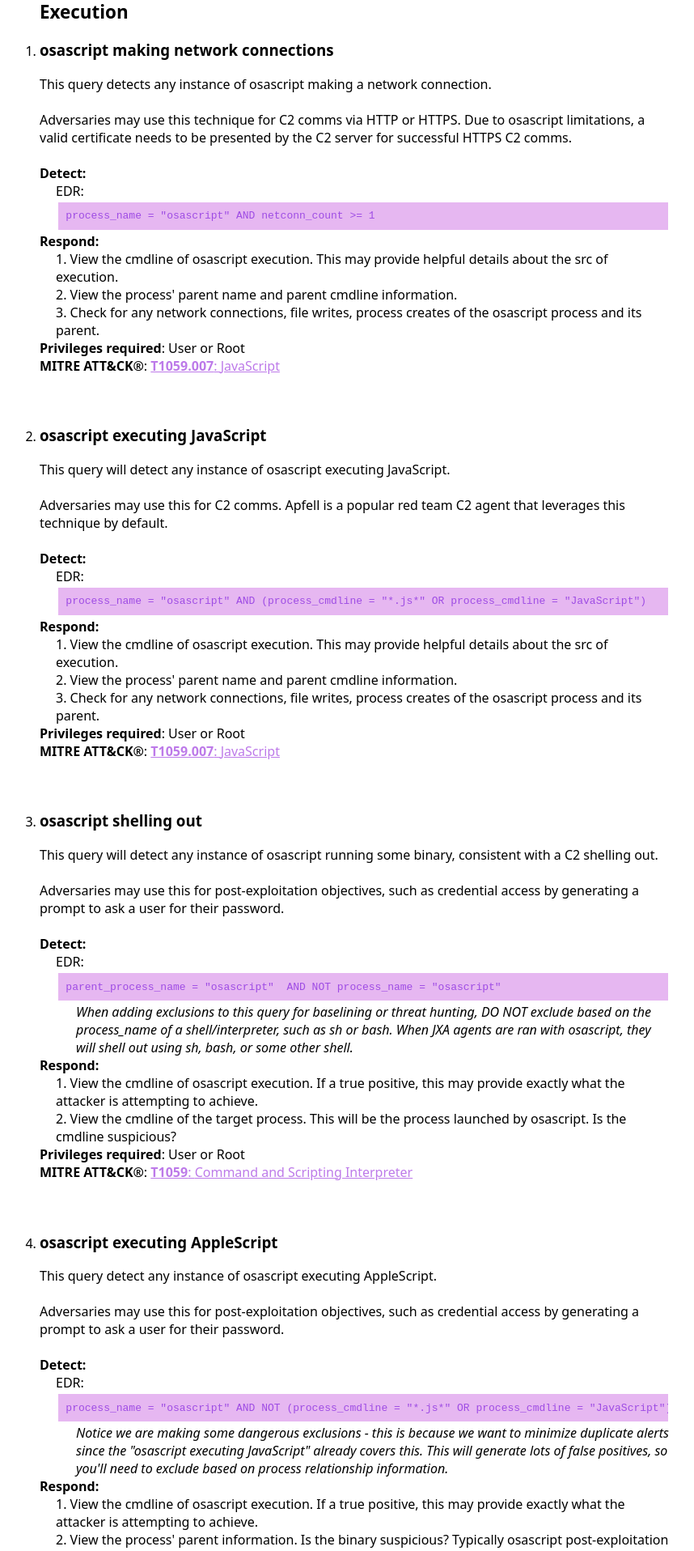
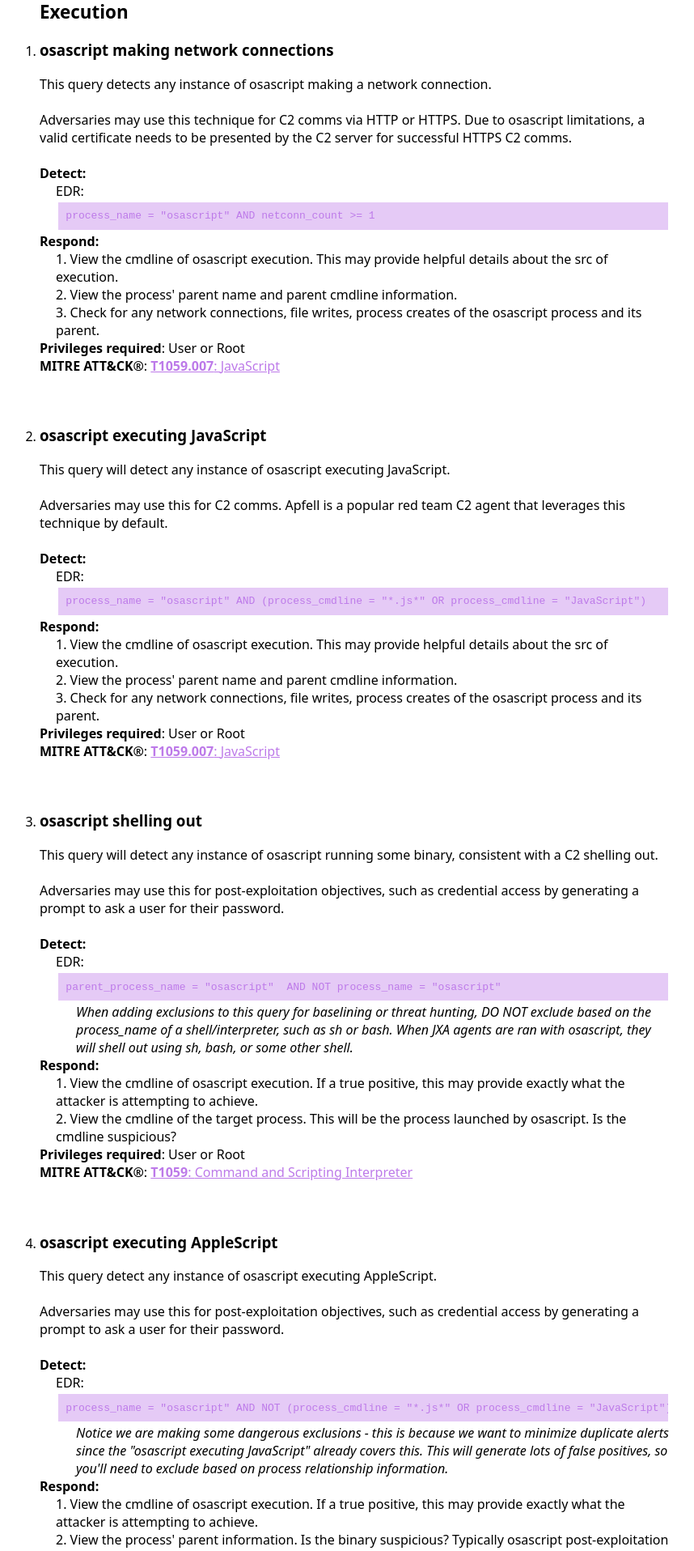
Before and after one commit to iThreatopedia/iThreatopedia.github.io, a Jekyll site: the page built from _iThreatopedia/macOS/osascript.md, in a window 1280 px wide. Shown: the part 451-2367 px from the top of the page at 81% size, without its empty margins (211-1069 px from the left). Built offline with Jekyll 4.4.1, drawn with Linux system fonts in a browser that asks for light colours.

Commit message:
updating color of code block for visibility

```diff
--- a/assets/style.scss
+++ b/assets/style.scss
@@ -2,7 +2,7 @@
 ---
 
 $accent: #bd7ae9;
-$lighter: #e6b7f1;
+$lighter: #e5caf6;
 $hover: #9e4ce4;
 
 
@@ -50,7 +50,7 @@ body {
 code {
     padding: 0.15em 0.25em;
     border-radius: 0.25em;
-    color: $hover;
+    color: $accent;
     background: $lighter;
 }
 
```
